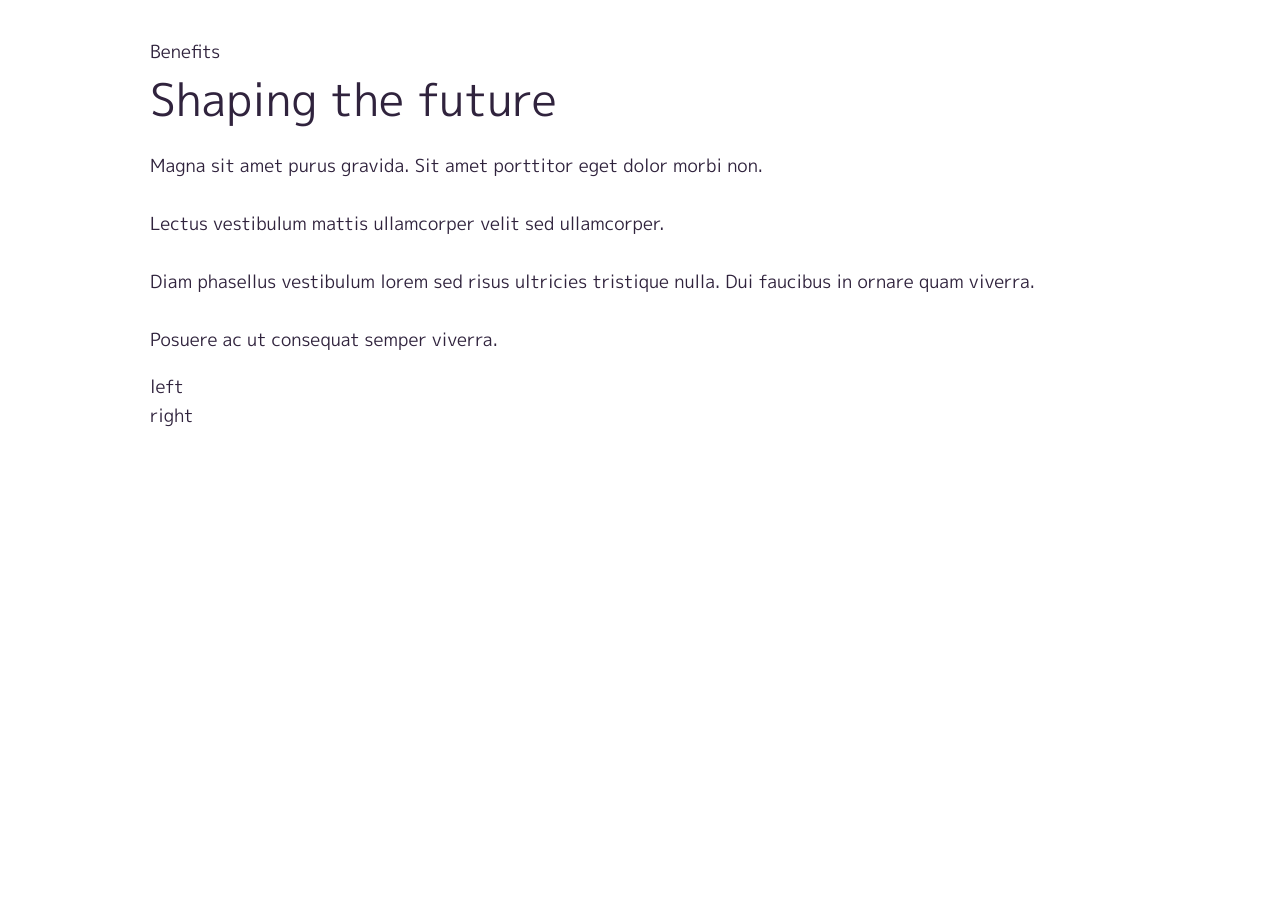
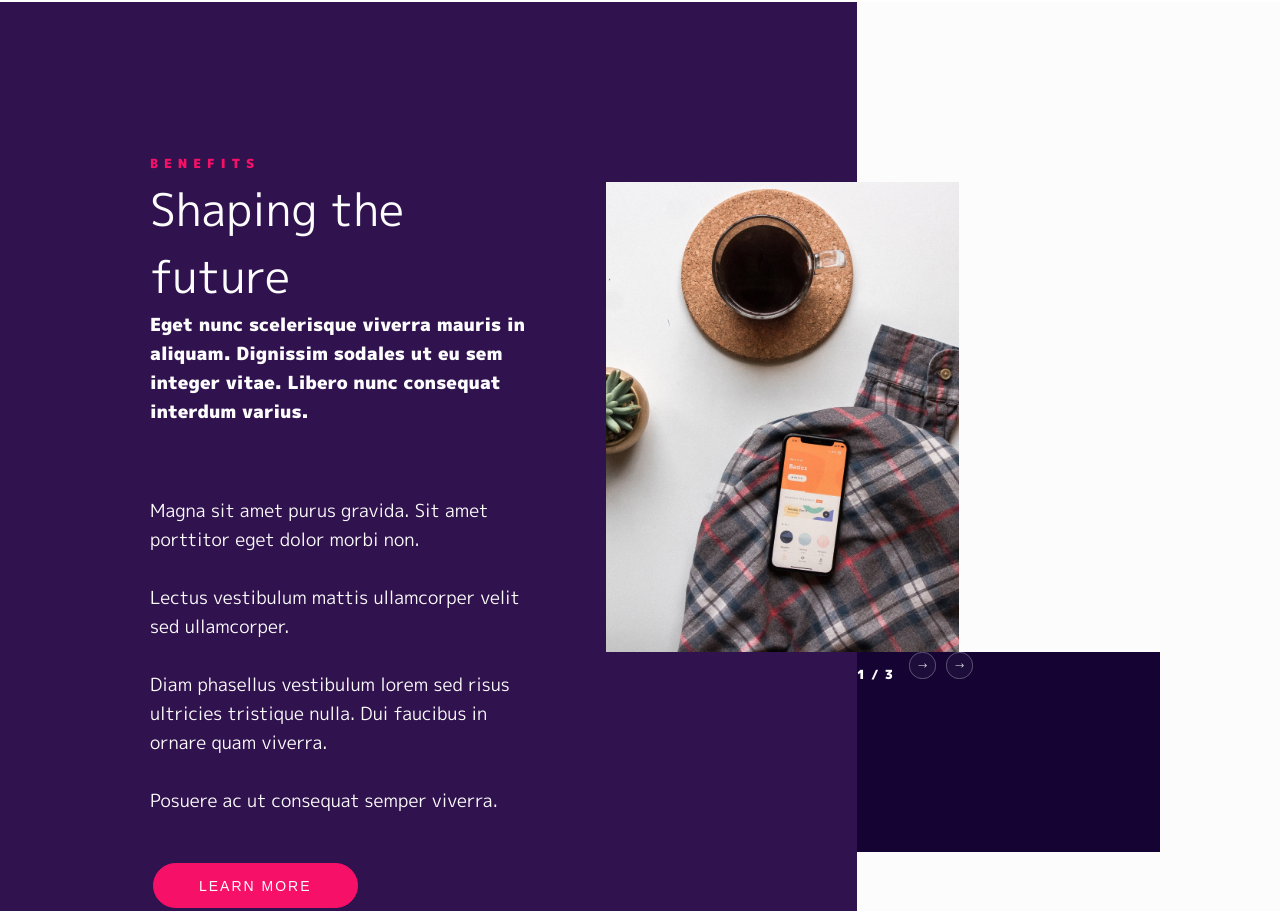
Before and after one commit to amprsnd/lopper, a plain HTML site: page index.html in a window 1280 px wide. Shown: the part 1643-2554 px from the top of the page. Before the commit the page ends 2073 px from the top, so only its background shows below. Drawn offline with Linux system fonts and the light colour scheme; files whose address does not match are found by name.

Commit message:
Shaping section in progress

```diff
--- a/assets/style.css
+++ b/assets/style.css
@@ -91,6 +91,15 @@ h6 {
   font-weight: 800;
   font-size: 18px;
   line-height: 29px;
+}
+
+.supheading {
+  font-weight: 800;
+  font-size: 12.6px;
+  line-height: 26px;
+  letter-spacing: 6px;
+  text-transform: uppercase;
+  color: var(--primary);
 }
 
 .button {
@@ -318,7 +327,7 @@ nav .menu img {
 
 /* Future section */
 .future {
-  padding: 110px 0 135px 0;
+  padding: 110px 0 100px 0;
 }
 
 .future .container {
@@ -335,14 +344,6 @@ nav .menu img {
   padding-right: 128px;
 }
 
-.future .left .intro {
-  font-weight: 800;
-  font-size: 12.6px;
-  line-height: 26px;
-  letter-spacing: 6px;
-  text-transform: uppercase;
-  color: var(--primary);
-}
 .future .left h3 {
   margin: 18px 0;
 }
@@ -406,9 +407,64 @@ nav .menu img {
 
 .future .right img {
   position: absolute;
-  width: 60%;
+  width: 70%;
   height: auto;
-  left: 0;
-  top: 0;
+  left: -10%;
+  top: 10%;
   z-index: 2;
 }
+
+.shaping {
+  color: var(--white);
+  background: linear-gradient(to right, var(--secondary-300) 0%, var(--secondary-300) 50%, var(--white) 50%, var(--white) 100%);
+}
+.shaping .container {
+  display: flex;
+  flex-direction: row;
+  flex-wrap: nowrap;
+}
+.shaping .left {
+  box-sizing: border-box;
+  padding: 145px calc(25% + 64px) 0 0;
+  width: 70%;
+  background: var(--secondary-300);
+}
+.shaping .right {
+  position: relative;
+  padding-top: 180px;
+  width: 30%;
+  background: var(--white);
+}
+
+.shaping .right .visual {
+  display: block;
+  margin: 0;
+  width: 116.5%;
+  height: auto;
+  left: -83%;
+  position: relative;
+}
+
+.shaping p {
+  margin: 0 0 48px 0;
+}
+
+.shaping p.regular-bold {
+  margin: 0 0 70px 0;
+}
+
+.shaping .shaping-nav {
+  box-sizing: border-box;
+  width: 100%;
+  height: 200px;
+  background: var(--secondary-400);
+  line-height: 27px;
+  letter-spacing: 6px;
+  font-weight: 800;
+  font-size: 12.6px;
+}
+
+.shaping .shaping-nav .arrow {
+  width: 27px;
+  height: 27px;
+}
--- a/index.html
+++ b/index.html
@@ -51,7 +51,7 @@
     <section class="future">
       <div class="container">
         <div class="left">
-          <span class="intro">Intro</span>
+          <span class="supheading">Intro</span>
           <h3>Our future</h3>
           <p class="regular-bold">Apparently we had reached a great height in the atmosphere, for the sky was a dead black, and the stars had ceased to twinkle.</p>
           <p>By the same illusion which lifts the horizon of the sea to the level of the spectator on a hillside, the sable cloud beneath was dished out, and the car seemed to float in the middle of an immense dark sphere, whose upper half was strewn with silver.</p>
@@ -68,9 +68,11 @@
     <section class="shaping">
       <div class="container">
         <div class="left">
-          <span>Benefits</span>
+          <span class="supheading">Benefits</span>
           <h3>Shaping the future</h3>
-          <p class="regular-bold"></p>
+          <p class="regular-bold">
+            Eget nunc scelerisque viverra mauris in aliquam. Dignissim sodales ut eu sem integer vitae. Libero nunc consequat interdum varius.
+          </p>
           <p>
             Magna sit amet purus gravida. Sit amet porttitor eget dolor morbi non.
             <br><br>
@@ -80,10 +82,15 @@
             <br><br>
             Posuere ac ut consequat semper viverra.
           </p>
-          left
+          <button class="button">learn more</button>
         </div>
         <div class="right">
-          right
+          <img src="./assets/images/shaping-future.jpg" alt="coffee and smartphone" class="visual">
+          <div class="shaping-nav">
+              1/3
+              <img src="./assets/images/header-button-arrow.svg" alt="left" class="arrow to-left">
+              <img src="./assets/images/header-button-arrow.svg" alt="right" class="arrow to-right">
+          </div>
         </div>
       </div>
     </section>
```
